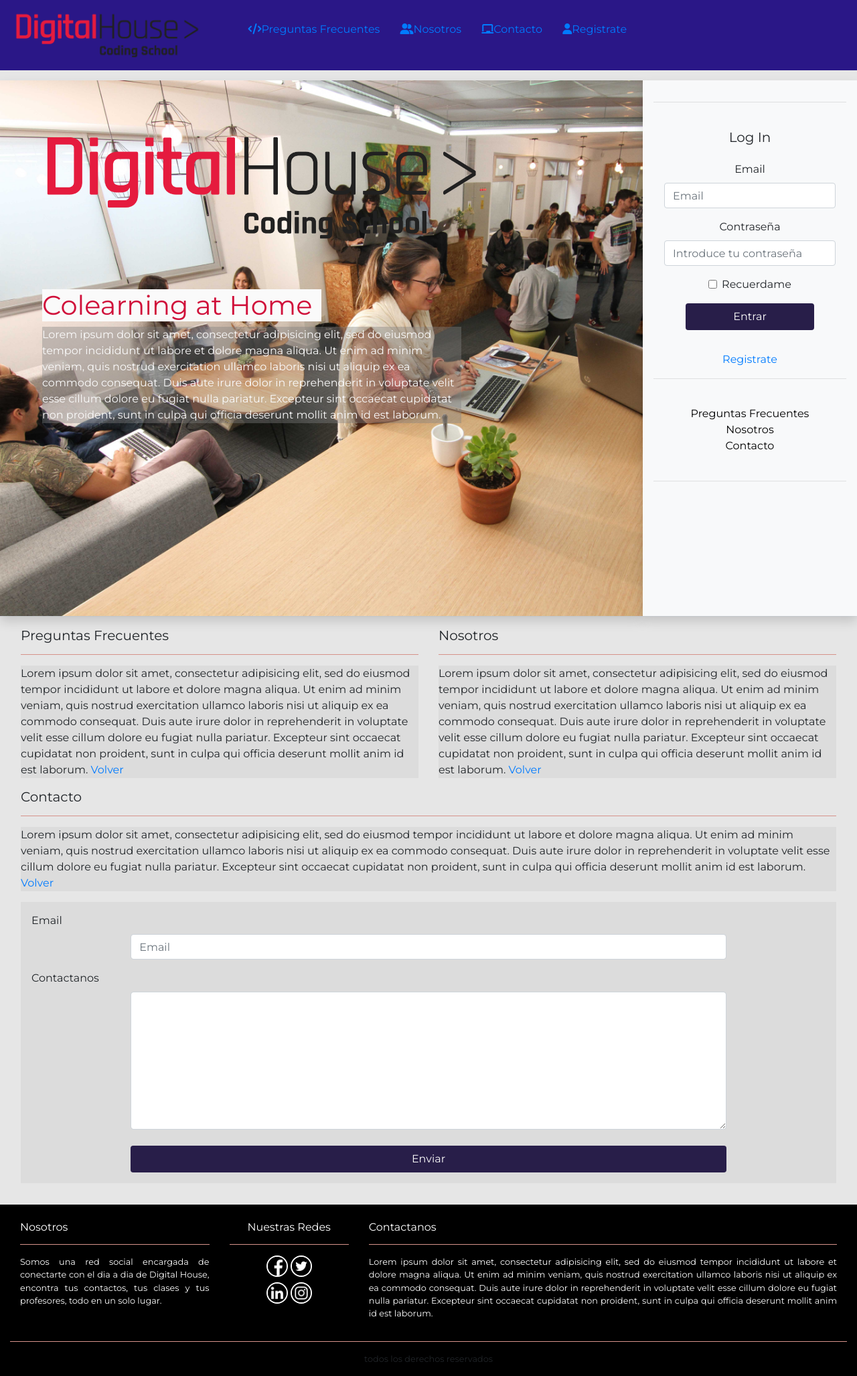
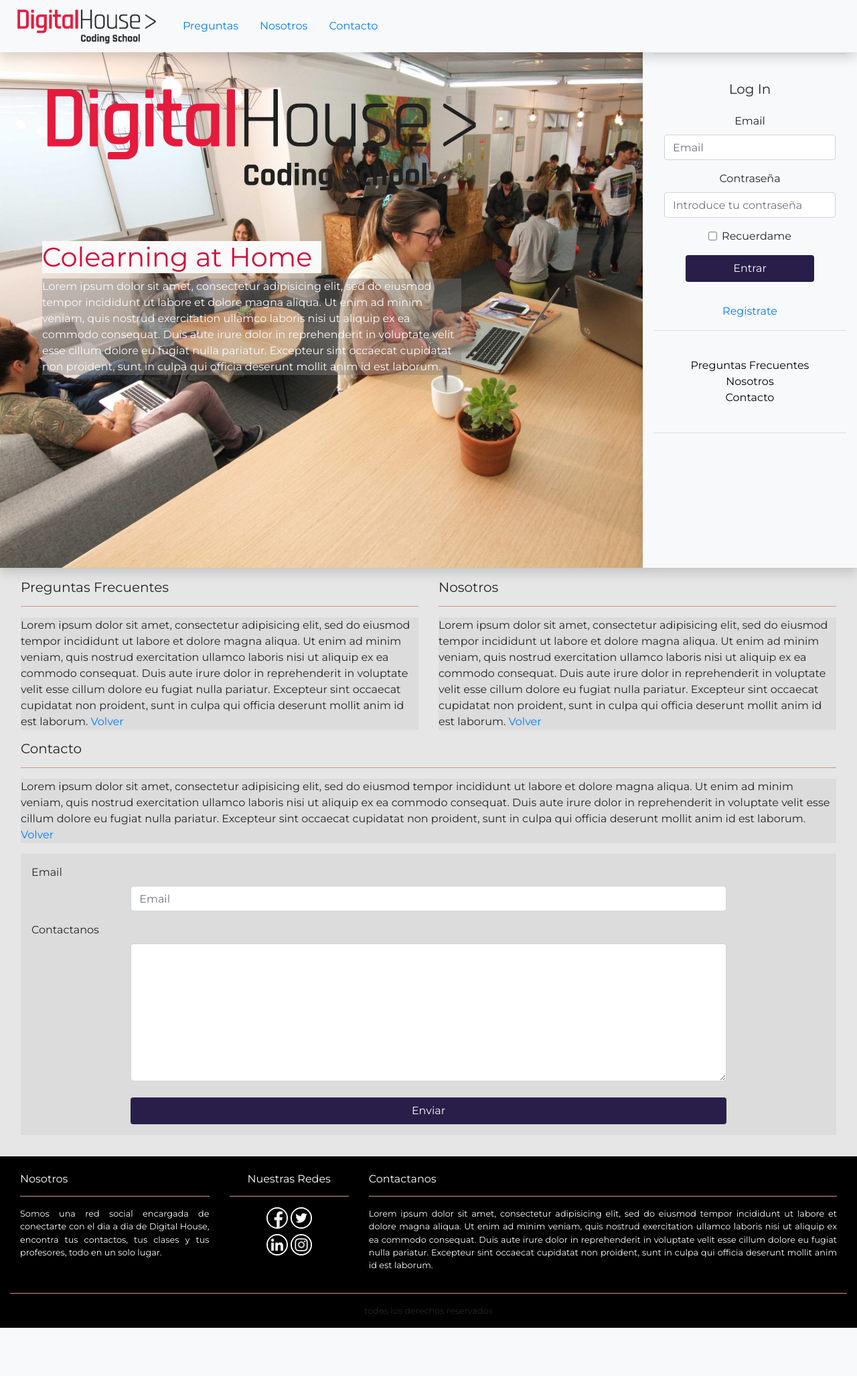
Before and after one commit to AquilanteJP/Proyecto-Integrador-DH, a PHP site: page /logIn.php in a window 1280 px wide. Shown: the whole page at 67% size. After the commit the page ends 1983 px from the top, so only its background shows below. Run offline with PHP 8.4, Linux system fonts and the light colour scheme; some libraries are stand-ins or nearby versions.

Commit message:
footer listo, header casi terminado

```diff
--- a/Proyecto-Integrador-DH/css/master.css
+++ b/Proyecto-Integrador-DH/css/master.css
@@ -4,6 +4,7 @@
 @import "./header.css";
 @import "./profile.css";
 @import "./misAmigos.css";
+@import "./header2.css";
 
 
 * {
--- a/Proyecto-Integrador-DH/logIn.php
+++ b/Proyecto-Integrador-DH/logIn.php
@@ -45,15 +45,8 @@
 
 <body>
   <div class="container-fluid m-0 p-0 d-flex flex-row flex-wrap -all">
-    <?php include_once("partials/header.php"); ?>
-    <div class="vh-50 w-100">
-        <br>
-        <br>
-        <br>
-        <br>
-        <br>
-    </div>
-    <section class="col-9 d-none d-md-block d-lg-block vh-100 m-auto p-auto shadow imagen fondoJuan">
+    <?php include_once("partials/header2.php"); ?>
+    <section class="col-9 d-none d-md-block d-lg-block vh-100 mt-5 p-auto shadow imagen fondoJuan">
       <img class="w-75 ml-4 mt-3 dh" src="img/logo-DH.png" alt="">
       <article class="pl-5 mt-5 mr-5">
         <div class="w-50 colearning">
@@ -65,7 +58,7 @@
         </div>
       </article>
     </section>
-    <header class="col-lg-3 col-md-3 col-sm-12 p-3 vh-100 bg-light shadow info">
+    <header class="col-lg-3 col-md-3 col-sm-12 p-3 mt-5 vh-100 bg-light shadow info">
       <hr>
       <h2 class="	d-md-none d-lg-none subTitulo">Colearning at Home</h2>
       <br>
--- a/Proyecto-Integrador-DH/partials/footer.php
+++ b/Proyecto-Integrador-DH/partials/footer.php
@@ -1,13 +1,13 @@
 <footer class="col-12 pt-4 ">
-  <div class="d-flex flex-row justify-content-around">
-    <div class="col-3 text-white text-justify">
+  <div class="d-flex justify-content-around flex-wrap">
+    <div class="col-lg-3 col-md-12 col-sm-12 text-white text-justify">
       <h6 id="nosotros">Nosotros</h6>
       <hr class="colorHr">
       <p>
         <small class=""> Somos una red social encargada de conectarte con el dia a dia de Digital House, encontra tus contactos, tus clases y tus profesores, todo en un solo lugar.</small>
       </p>
     </div>
-    <div class="col-2 text-white">
+    <div class="col-lg-2 col-md-12 col-sm-12 text-white">
       <h6>Nuestras Redes</h6>
       <hr class="colorHr">
       <div class="mb-2">
@@ -19,7 +19,7 @@
         <i><img class="icons" src="img/icons/logoInstagram.png" alt=""></i>
       </div>
     </div>
-    <div class="col-7 text-white text-justify">
+    <div class="col-lg-7 col-md-12 col-sm-12 text-white text-justify">
       <h6 id="contacto">Contactanos</h6>
       <hr class="colorHr">
       <p>
--- a/Proyecto-Integrador-DH/partials/header2.php
+++ b/Proyecto-Integrador-DH/partials/header2.php
@@ -0,0 +1,34 @@
+<nav class="navbar navbar-expand-lg navbar-light bg-light fixed-top py-1 shadow">
+  <a class="navbar-brand py-0" href="#">
+    <img src="./img/logo-DH.png" width="225" height="70" alt="">
+  </a>
+  <div class="d-flex flex-row justify-content-end">
+    <?php if(isset($_SESSION["email"])) :?>
+    <div class="px-3">
+      <a class="opcionesNav" href="#">Inicio</a>
+    </div>
+    <div class="px-3">
+      <a class="opcionesNav" href="#">Mi Perfil</a>
+    </div>
+    <div class="px-3">
+      <a class="opcionesNav" href="#">Mis Cursos</a>
+    </div>
+    <div class="px-3">
+      <a class="opcionesNav" href="#">Mis Amigos</a>
+    </div>
+    <div class="px-3">
+      <a class="opcionesNav" href="#">Logout</a>
+    </div>
+    <?php else :?>
+      <div class="px-3">
+        <a class="opcionesNav" href="#">Preguntas</a>
+      </div>
+      <div class="px-3">
+        <a class="opcionesNav" href="#">Nosotros</a>
+      </div>
+      <div class="px-3">
+        <a class="opcionesNav" href="#">Contacto</a>
+      </div>
+      <?php endif;?>
+  </div>
+</nav>
```
Also changed, not shown: Proyecto-Integrador-DH/profile.php (+4 -13 lines), Proyecto-Integrador-DH/css/header2.css (added), Proyecto-Integrador-DH/img/digitalNewLogo.png (added).
